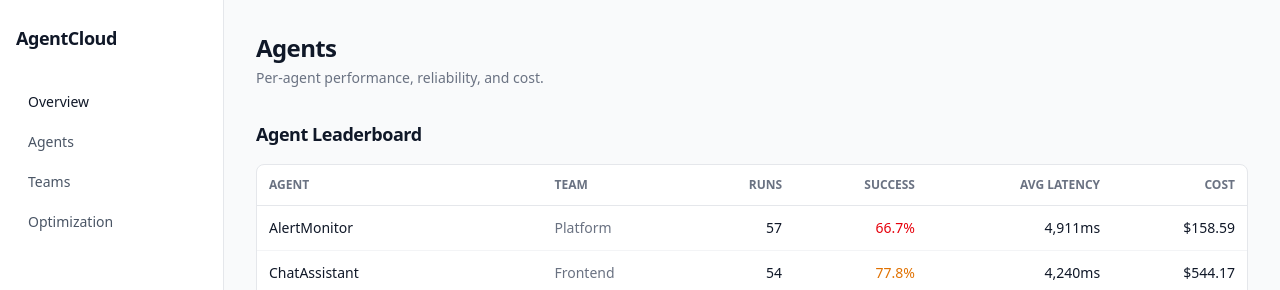
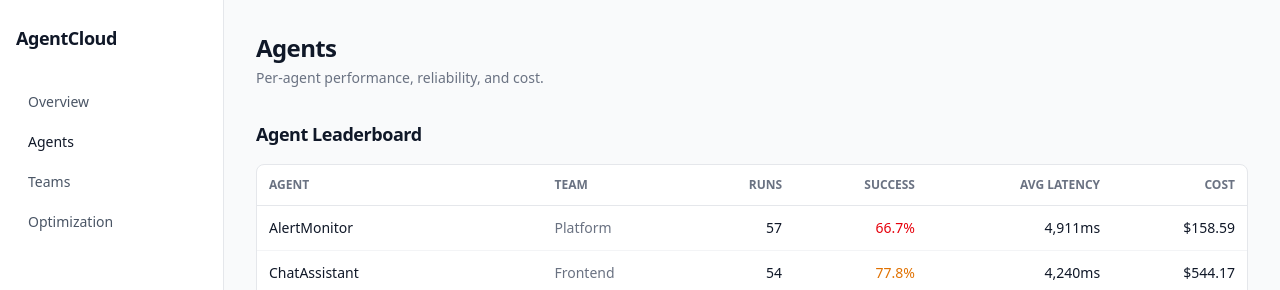
Before and after one commit to samaronybarros/agentcloud-analytics-dashboard, a Next.js app: page /dashboard/agents in a window 1280 px wide. Shown: the top 290 px of the page. Built offline with nearby package versions, Linux system fonts and the light colour scheme.

Commit message:
feat: implement dynamic navigation highlighting and enhance layout tests

```diff
--- a/app/dashboard/layout.tsx
+++ b/app/dashboard/layout.tsx
@@ -1,8 +1,21 @@
+'use client';
+
+import { usePathname } from 'next/navigation';
+
+const navItems = [
+  { label: 'Overview', href: '/dashboard' },
+  { label: 'Agents', href: '/dashboard/agents' },
+  { label: 'Teams', href: '/dashboard/teams' },
+  { label: 'Optimization', href: '/dashboard/optimization' },
+];
+
 export default function DashboardLayout({
   children,
 }: {
   children: React.ReactNode;
 }) {
+  const pathname = usePathname();
+
   return (
     <div className="flex min-h-screen">
       <nav className="w-56 shrink-0 border-r border-gray-200 bg-white px-4 py-6">
@@ -10,38 +23,26 @@ export default function DashboardLayout({
           AgentCloud
         </h1>
         <ul className="space-y-1 text-sm">
-          <li>
-            <a
-              href="/dashboard"
-              className="block rounded-md px-3 py-2 font-medium text-gray-900 hover:bg-gray-100"
-            >
-              Overview
-            </a>
-          </li>
-          <li>
-            <a
-              href="/dashboard/agents"
-              className="block rounded-md px-3 py-2 text-gray-600 hover:bg-gray-100"
-            >
-              Agents
-            </a>
-          </li>
-          <li>
-            <a
-              href="/dashboard/teams"
-              className="block rounded-md px-3 py-2 text-gray-600 hover:bg-gray-100"
-            >
-              Teams
-            </a>
-          </li>
-          <li>
-            <a
-              href="/dashboard/optimization"
-              className="block rounded-md px-3 py-2 text-gray-600 hover:bg-gray-100"
-            >
-              Optimization
-            </a>
-          </li>
+          {navItems.map(({ label, href }) => {
+            const isActive =
+              href === '/dashboard'
+                ? pathname === '/dashboard'
+                : pathname.startsWith(href);
+            return (
+              <li key={href}>
+                <a
+                  href={href}
+                  className={`block rounded-md px-3 py-2 hover:bg-gray-100 ${
+                    isActive
+                      ? 'font-medium text-gray-900'
+                      : 'text-gray-600'
+                  }`}
+                >
+                  {label}
+                </a>
+              </li>
+            );
+          })}
         </ul>
       </nav>
       <main className="flex-1 overflow-y-auto p-8">{children}</main>
```
Also changed, not shown: 1 other file (tests, documents, lock files or other folders).
